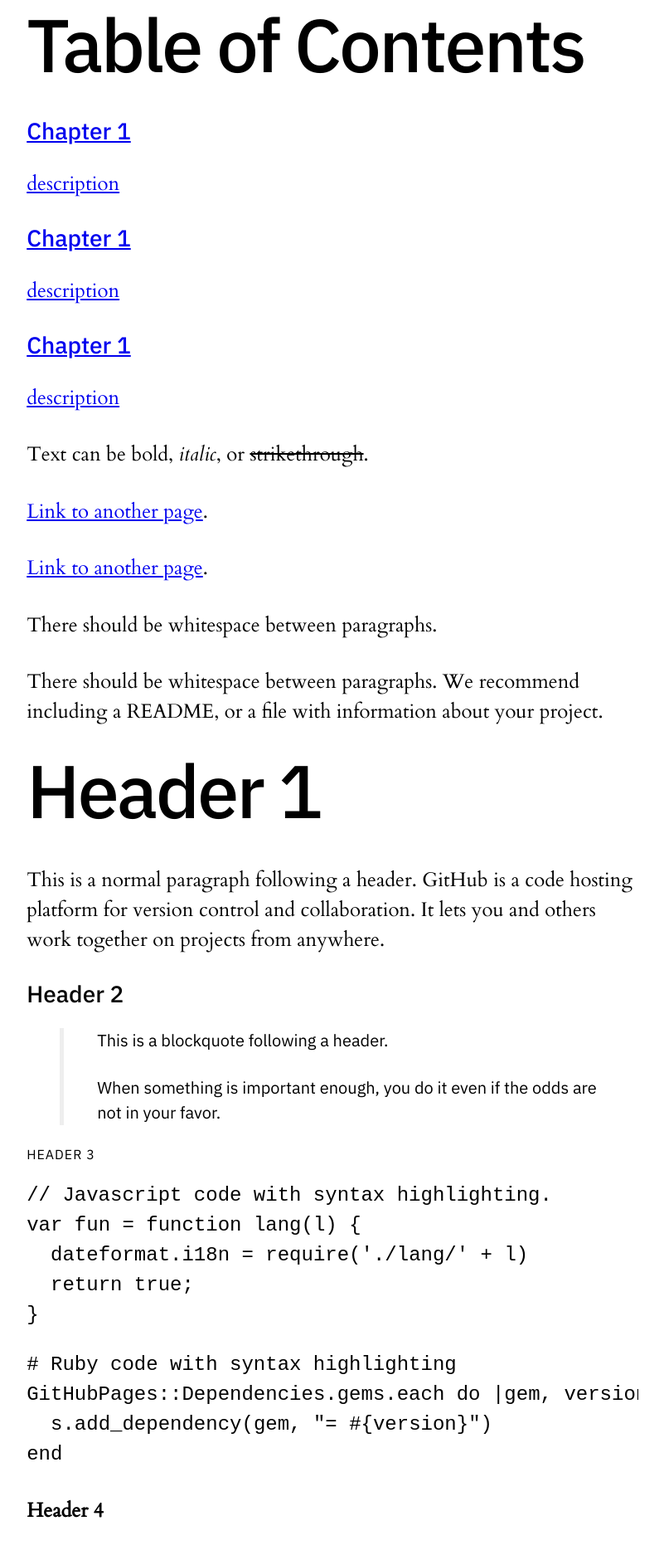
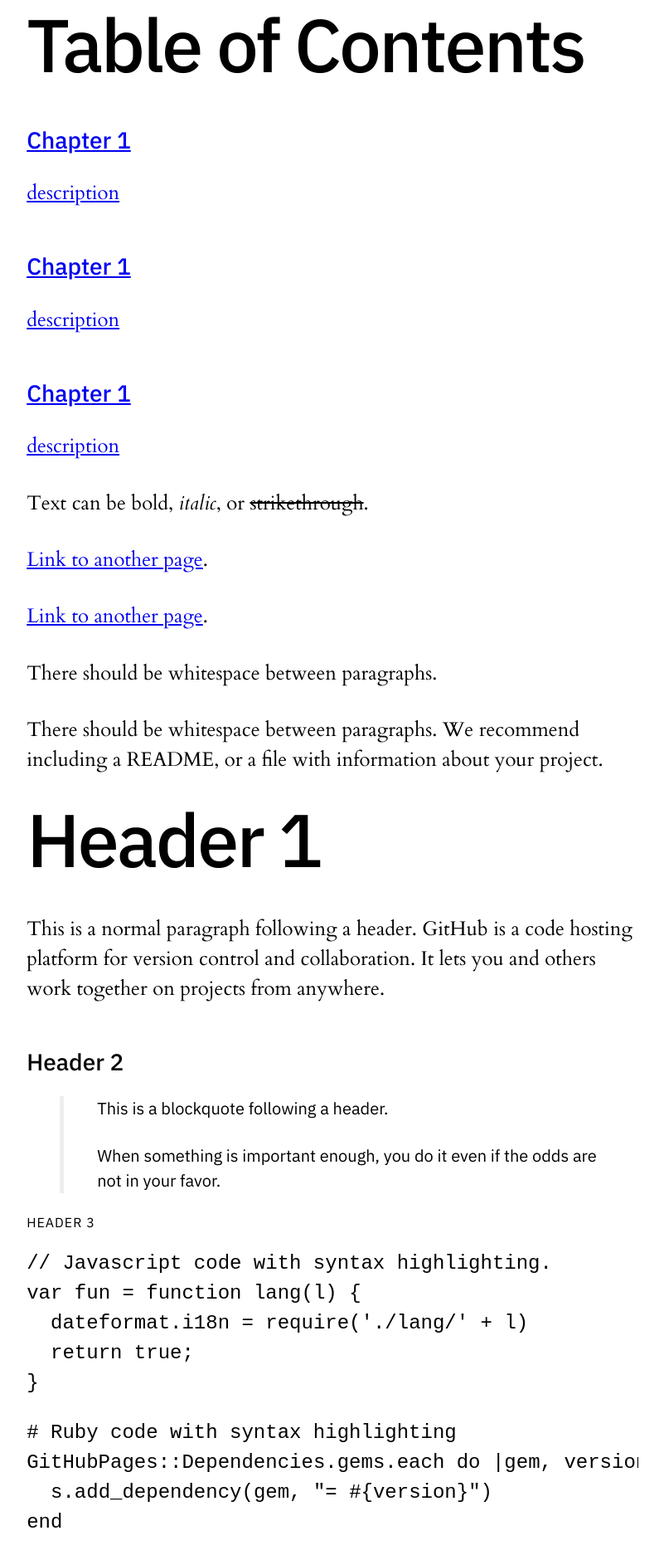
Before and after one commit to Designing-Hope/designing-hope.github.io, a Jekyll site: the page built from index.md, in a window 1280 px wide. Shown: the top 1874 px of the page at 83% size, without its empty margins (239-1040 px from the left). Built offline with Jekyll 4.4.1, drawn with Linux system fonts in a browser that asks for light colours.

Commit message:
Heading stylings

```diff
--- a/_sass/main.scss
+++ b/_sass/main.scss
@@ -56,7 +56,7 @@
   font-size: 28px;
   font-weight: 500;
   line-height: 1;
-  margin-block-start: .5em;
+  margin-block-start: 2em;
   margin-block-end: .25em;
   margin-inline-start: 0px;
   margin-inline-end: 0px;
@@ -81,11 +81,18 @@
   -moz-osx-font-smoothing: grayscale;
 }
 
+h4 {
+    font-family: "IBM Plex Sans", sans-serif;
+    font-size: 28px;
+    font-weight: 300;
+    -webkit-font-smoothing: antialiased;
+    -moz-osx-font-smoothing: grayscale;
+}
+
 h5 {
     font-family: "IBM Plex Sans", sans-serif;
     font-size: 20px;
     font-weight: 400;
-    line-height: 1;
     -webkit-font-smoothing: antialiased;
     -moz-osx-font-smoothing: grayscale;
 }
```
Also changed, not shown: content/chapter-01.md (line endings or trailing spaces).
